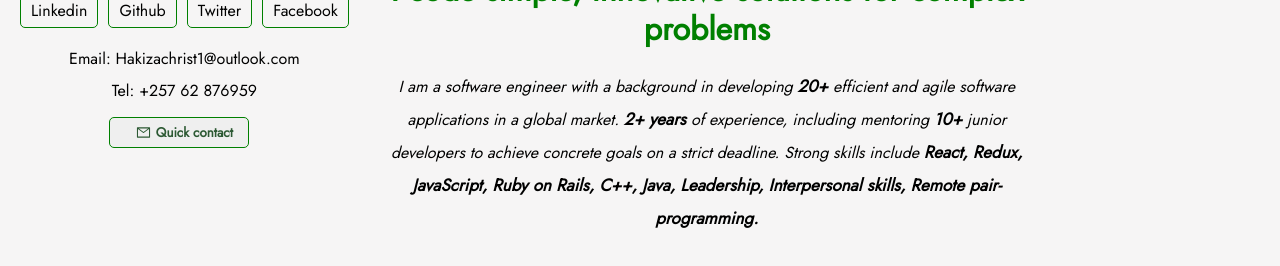
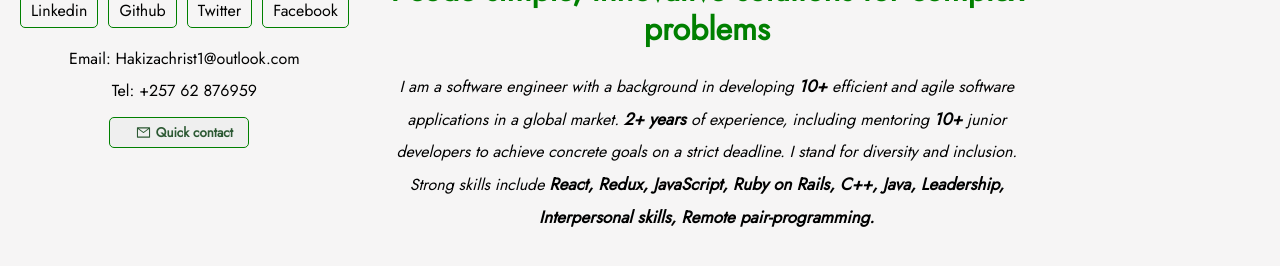
Before and after one commit to hakichris/Christian-portfolio, a React (Create React App) app: page / in a window 1280 px wide. Shown: the part 346-612 px from the top of the page. Built offline with nearby package versions, Linux system fonts and the light colour scheme.

Commit message:
Update my home

```diff
--- a/src/components/Home.jsx
+++ b/src/components/Home.jsx
@@ -48,7 +48,7 @@ function Profile() {
           <p className="intro-exp">
             I am a software engineer with a background in developing
             {' '}
-            <span className="work-hours bold"> 20+ </span>
+            <span className="work-hours bold"> 10+ </span>
             {' '}
             efficient and agile software applications in a global market.
             {' '}
@@ -58,7 +58,7 @@ function Profile() {
             {' '}
             <span className="mentoring bold">10+</span>
             {' '}
-            junior developers to achieve concrete goals on a strict deadline.
+            junior developers to achieve concrete goals on a strict deadline. I stand for diversity and inclusion.
             Strong skills include
             {' '}
             <span className="mentoring bold">
```
